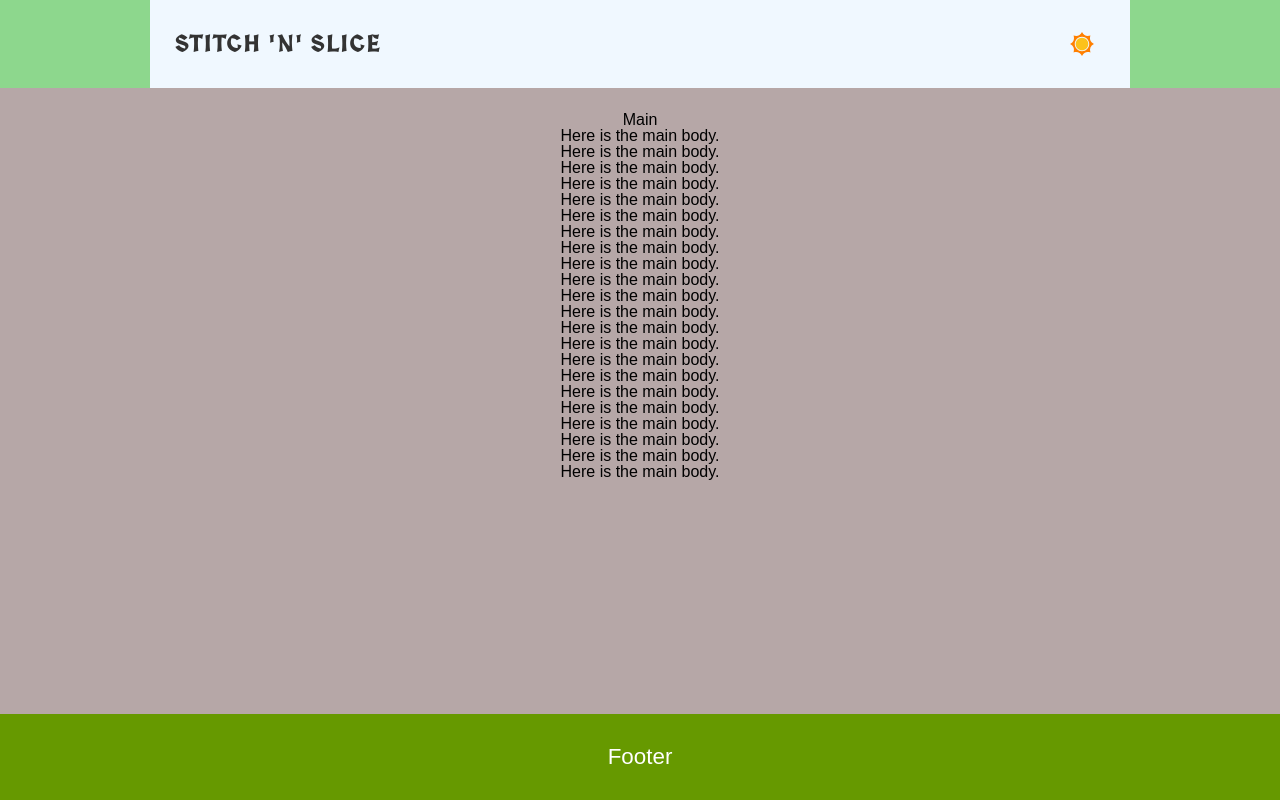
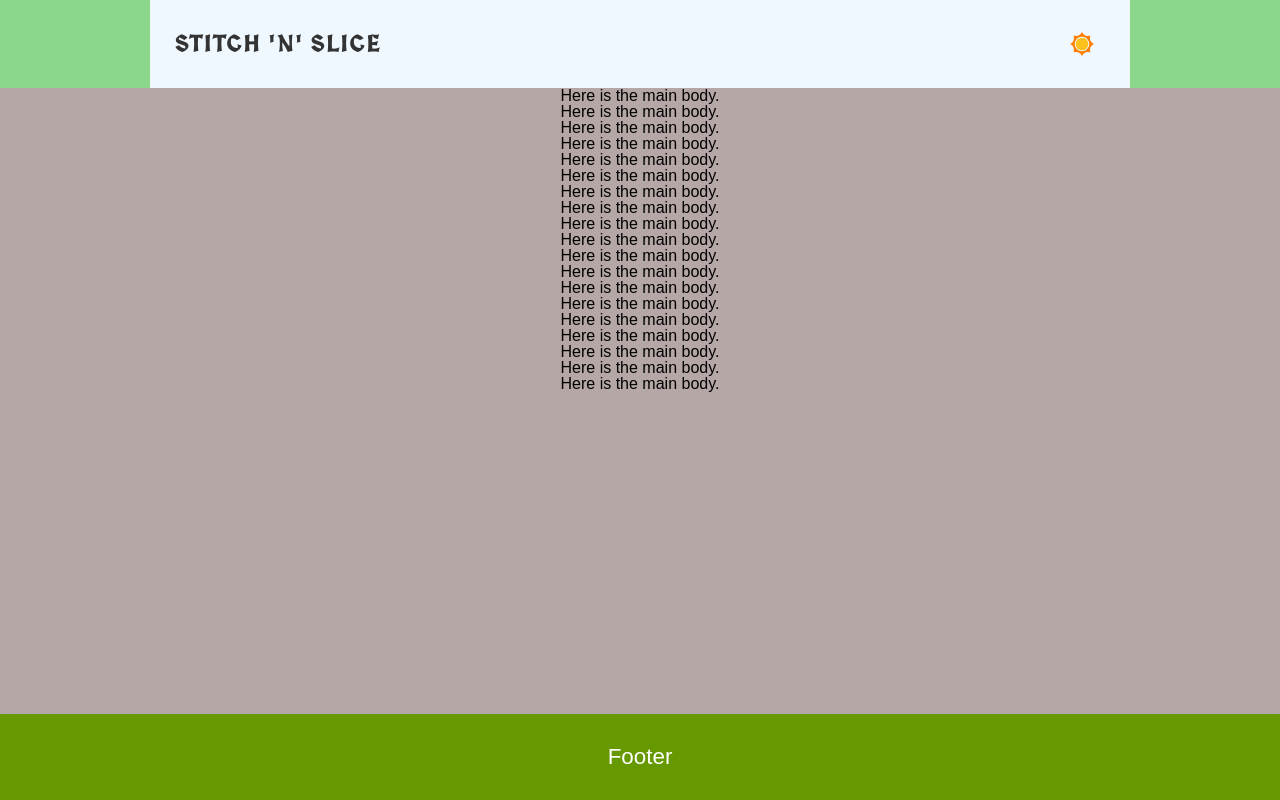
Before and after one commit to sammndhr/pixilz, a React (Create React App) app: page / in a window 1280 px wide. Built offline with nearby package versions, Linux system fonts and the light colour scheme.

Commit message:
Fix header animation flicker bug

```diff
--- a/src/components/Navigation.js
+++ b/src/components/Navigation.js
@@ -16,15 +16,12 @@ export default class Navigation extends Component {
   handleScroll = () => {
     if (window.scrollY > 20) {
       this.setState({ scrolled: true })
-      console.log(window.scrollY)
     } else {
-      console.log(window.scrollY)
       this.setState({ scrolled: false })
     }
   }
   render() {
     const { scrolled } = this.state
-    console.log(scrolled)
     return (
       <header className={scrolled ? 'header scroll' : 'header'}>
         <nav className='nav'>
--- a/src/styles/App.scss
+++ b/src/styles/App.scss
@@ -25,14 +25,12 @@ button {
   justify-items: center;
   min-height: 100vh;
   grid-template-columns: 1fr;
-  grid-template-rows: auto 1fr auto;
+  grid-template-rows: 1fr auto;
   grid-template-areas:
-    'header'
     'main'
     'footer';
 
   header {
-    grid-area: header;
     width: 100%;
   }
 
--- a/src/styles/_navigation.scss
+++ b/src/styles/_navigation.scss
@@ -7,7 +7,7 @@
 .header {
   align-items: center;
   justify-content: center;
-  position: sticky;
+  position: fixed;
   top: 0;
   left: 0;
   max-width: 100vw; //comment is for when nav was grid and not flex --> without this grid-items don't wrap and overflow outside viewport
```
